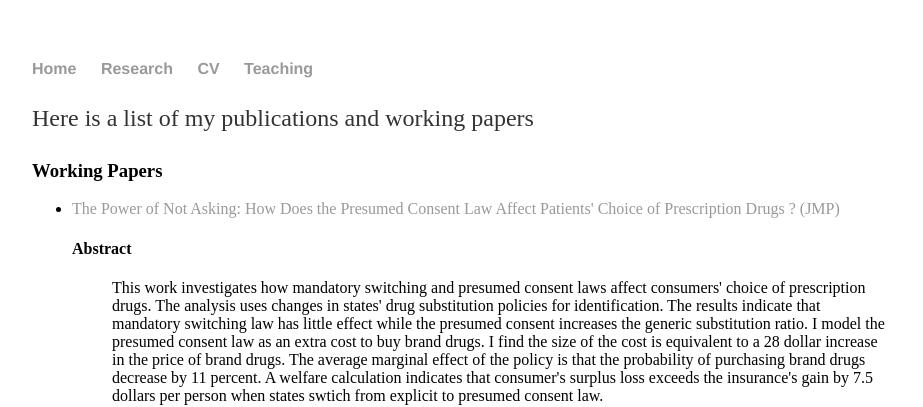
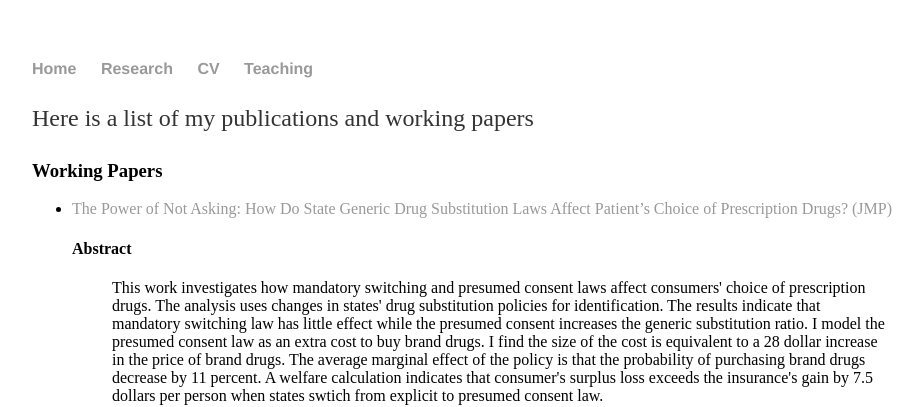
Before and after one commit to kprinceing/kprinceing.github.io, a Jekyll site: the page built from research.html, in a window 1280 px wide. Shown: the top 407 px of the page, without its empty margins (160-1083 px from the left). Built offline with Jekyll 4.4.1, drawn with Linux system fonts in a browser that asks for light colours.

Commit message:
Update research.html

```diff
--- a/research.html
+++ b/research.html
@@ -6,7 +6,7 @@ title:  research
 	<p>Here is a list of my publications and working papers</p>
 	<h3>Working Papers</h3>
 	<ul>
-		<li> <a href="https://www.dropbox.com/s/m6jpskj415jtq96/draft_oct12.pdf?dl=0" onClick="ga('send', 'event', { eventCategory: 'paper', eventAction: 'click', eventValue: 1});"> The Power of Not Asking: How Does the Presumed Consent Law Affect Patients' Choice of Prescription Drugs ? (JMP) </a> </li>
+		<li> <a href="https://www.dropbox.com/s/oxyx5nvgrfgfaxg/draft_oct26.pdf?dl=0" onClick="ga('send', 'event', { eventCategory: 'paper', eventAction: 'click', eventValue: 1});"> The Power of Not Asking: How Do State Generic Drug Substitution Laws Affect Patient’s Choice of Prescription Drugs? (JMP) </a> </li>
 		<h4>  Abstract </h4>
 		<blockquote>This work investigates how mandatory switching and presumed consent laws affect consumers' choice of prescription drugs. The analysis uses changes in states' drug substitution policies for identification. The results indicate that mandatory switching law has little effect while the presumed consent increases the generic substitution ratio. I model the presumed consent law as an extra cost to buy brand drugs. I find the size of the cost is equivalent to a 28 dollar increase in the price of brand drugs. The average marginal effect of the policy is that the probability of purchasing brand drugs decrease by 11 percent. A welfare calculation indicates that consumer's surplus loss exceeds the insurance's gain by 7.5 dollars per person when states swtich from explicit to presumed consent law.</blockquote>
 		<li> How Does the New Cooperative Medical Scheme Vary Cross Counties and Over Time ? </li>
```
